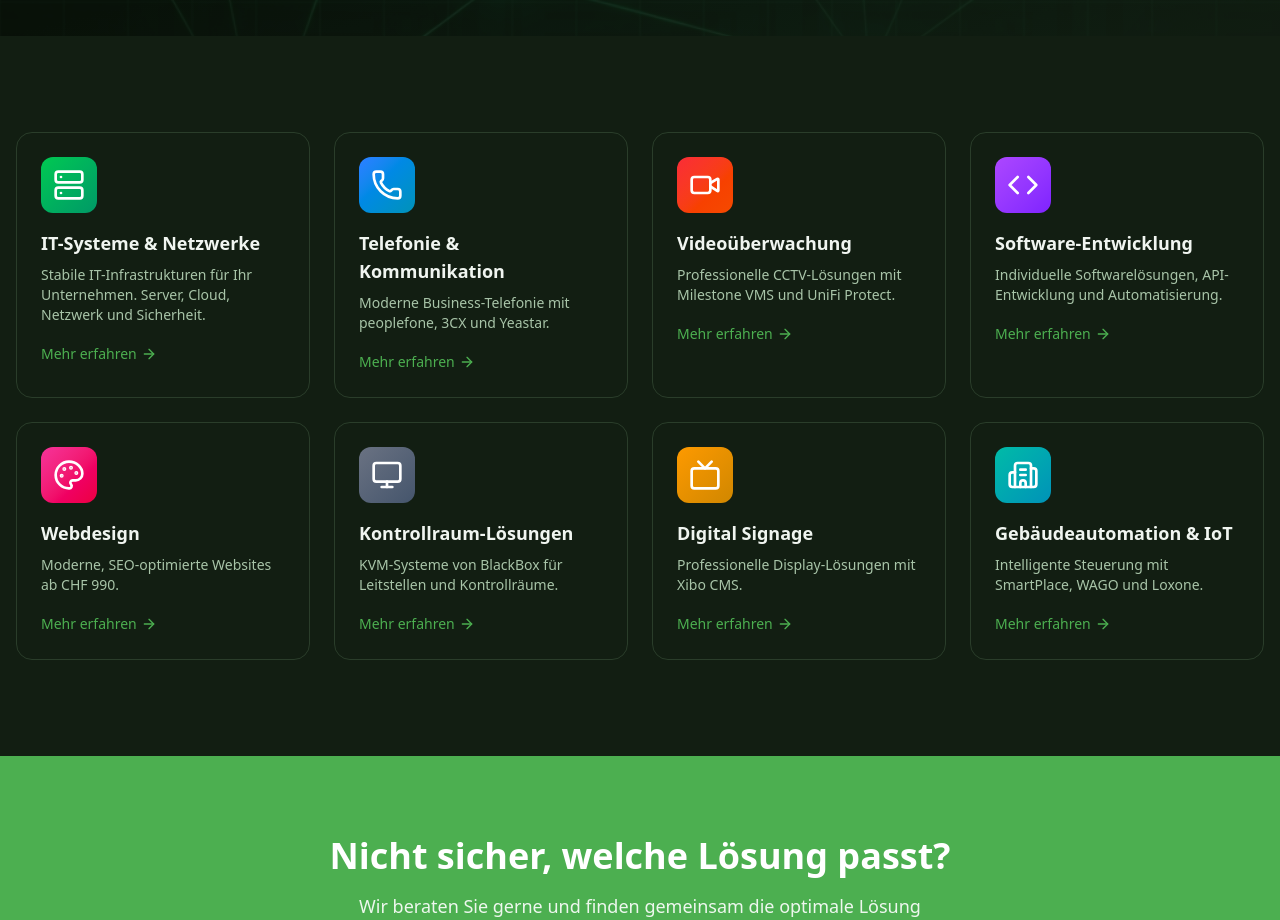
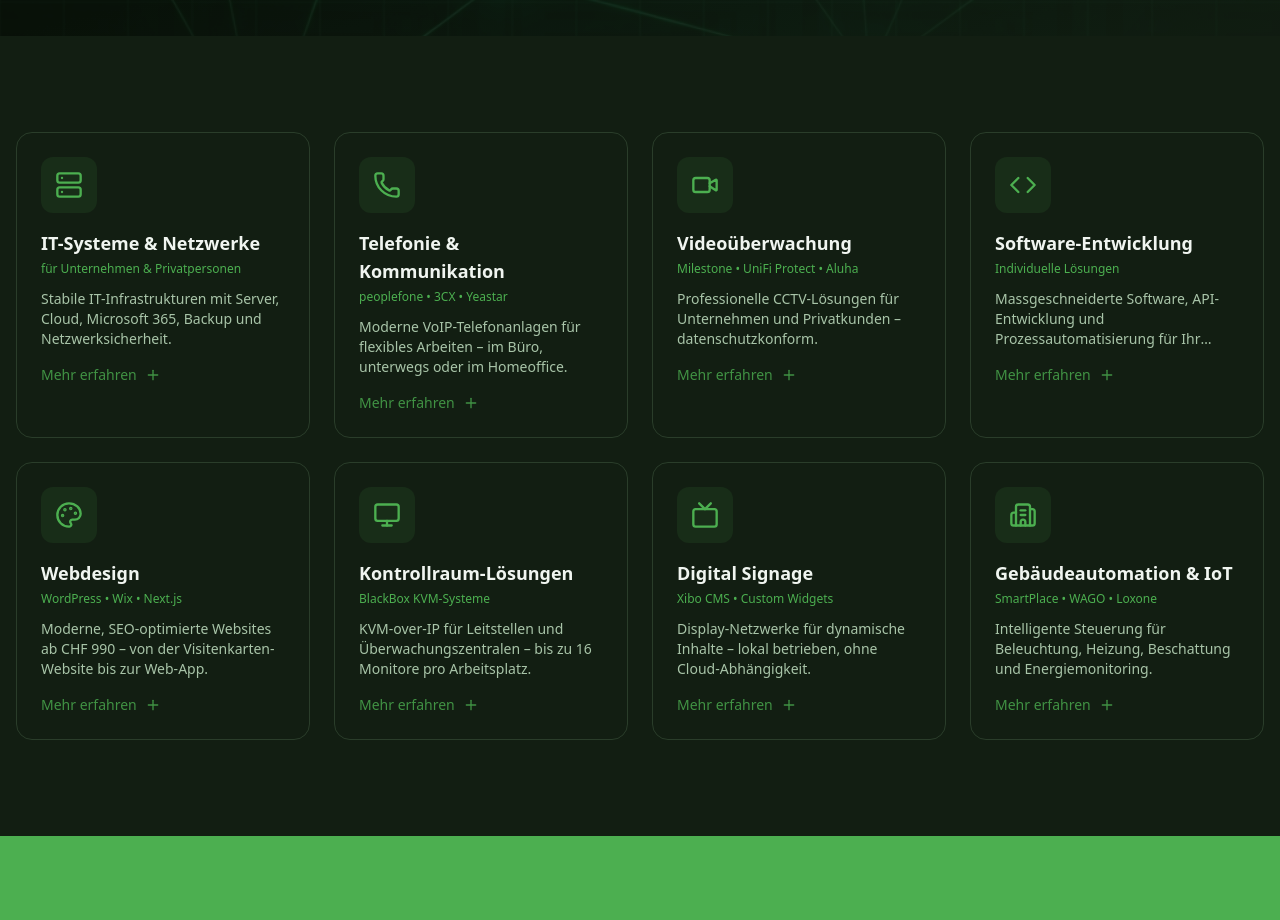
Before and after one commit to infraoneit/infraone-web, a Next.js app: page /leistungen in a window 1280 px wide. Shown: the part 420-1340 px from the top of the page. Built offline with nearby package versions, Linux system fonts and the light colour scheme.

Commit message:
feat: Footer, Impressum und Design Updates - Support Download, UID Korrektur, einheitliches Kachel-Design, CEO Bild mit Grayscale

```diff
--- a/src/app/(website)/impressum/page.tsx
+++ b/src/app/(website)/impressum/page.tsx
@@ -73,7 +73,7 @@ export default function ImpressumPage() {
 
                         <h3 className="text-lg font-semibold text-text-primary mt-6 mb-2">Mehrwertsteuer-Nummer</h3>
                         <p>
-                            CHE-XXX.XXX.XXX MWST
+                            CHE-288.114.187 MWST
                         </p>
 
                         <h3 className="text-lg font-semibold text-text-primary mt-6 mb-2">Haftungsausschluss</h3>
--- a/src/app/(website)/leistungen/page.tsx
+++ b/src/app/(website)/leistungen/page.tsx
@@ -1,7 +1,8 @@
 import { Metadata } from 'next';
 import Link from 'next/link';
 import Image from 'next/image';
-import { ArrowRight, Server, Phone, Video, Code, Palette, Monitor, Tv, Building2 } from 'lucide-react';
+import { motion } from 'framer-motion';
+import { ArrowRight, Server, Phone, Video, Code, Palette, Monitor, Tv, Building2, Plus } from 'lucide-react';
 import { AnimatedSection, StaggerContainer, StaggerItem } from '@/components/ui/AnimatedSection';
 
 import { generateServiceSchema } from '@/lib/seo/schema';
@@ -20,60 +21,60 @@ export const metadata: Metadata = {
 
 const services = [
     {
-        icon: <Server className="w-8 h-8" />,
+        icon: Server,
         title: 'IT-Systeme & Netzwerke',
-        description: 'Stabile IT-Infrastrukturen für Ihr Unternehmen. Server, Cloud, Netzwerk und Sicherheit.',
+        subtitle: 'für Unternehmen & Privatpersonen',
+        description: 'Stabile IT-Infrastrukturen mit Server, Cloud, Microsoft 365, Backup und Netzwerksicherheit.',
         href: '/it-netzwerke',
-        color: 'from-green-500 to-emerald-600',
     },
     {
-        icon: <Phone className="w-8 h-8" />,
+        icon: Phone,
         title: 'Telefonie & Kommunikation',
-        description: 'Moderne Business-Telefonie mit peoplefone, 3CX und Yeastar.',
+        subtitle: 'peoplefone • 3CX • Yeastar',
+        description: 'Moderne VoIP-Telefonanlagen für flexibles Arbeiten – im Büro, unterwegs oder im Homeoffice.',
         href: '/telefonie',
-        color: 'from-blue-500 to-cyan-600',
     },
     {
-        icon: <Video className="w-8 h-8" />,
+        icon: Video,
         title: 'Videoüberwachung',
-        description: 'Professionelle CCTV-Lösungen mit Milestone VMS und UniFi Protect.',
+        subtitle: 'Milestone • UniFi Protect • Aluha',
+        description: 'Professionelle CCTV-Lösungen für Unternehmen und Privatkunden – datenschutzkonform.',
         href: '/videoueberwachung',
-        color: 'from-red-500 to-orange-600',
     },
     {
-        icon: <Code className="w-8 h-8" />,
+        icon: Code,
         title: 'Software-Entwicklung',
-        description: 'Individuelle Softwarelösungen, API-Entwicklung und Automatisierung.',
+        subtitle: 'Individuelle Lösungen',
+        description: 'Massgeschneiderte Software, API-Entwicklung und Prozessautomatisierung für Ihr Unternehmen.',
         href: '/software-entwicklung',
-        color: 'from-purple-500 to-violet-600',
     },
     {
-        icon: <Palette className="w-8 h-8" />,
+        icon: Palette,
         title: 'Webdesign',
-        description: 'Moderne, SEO-optimierte Websites ab CHF 990.',
+        subtitle: 'WordPress • Wix • Next.js',
+        description: 'Moderne, SEO-optimierte Websites ab CHF 990 – von der Visitenkarten-Website bis zur Web-App.',
         href: '/webdesign',
-        color: 'from-pink-500 to-rose-600',
     },
     {
-        icon: <Monitor className="w-8 h-8" />,
+        icon: Monitor,
         title: 'Kontrollraum-Lösungen',
-        description: 'KVM-Systeme von BlackBox für Leitstellen und Kontrollräume.',
+        subtitle: 'BlackBox KVM-Systeme',
+        description: 'KVM-over-IP für Leitstellen und Überwachungszentralen – bis zu 16 Monitore pro Arbeitsplatz.',
         href: '/kontrollraum',
-        color: 'from-gray-500 to-slate-600',
     },
     {
-        icon: <Tv className="w-8 h-8" />,
+        icon: Tv,
         title: 'Digital Signage',
-        description: 'Professionelle Display-Lösungen mit Xibo CMS.',
+        subtitle: 'Xibo CMS • Custom Widgets',
+        description: 'Display-Netzwerke für dynamische Inhalte – lokal betrieben, ohne Cloud-Abhängigkeit.',
         href: '/digital-signage',
-        color: 'from-amber-500 to-yellow-600',
     },
     {
-        icon: <Building2 className="w-8 h-8" />,
+        icon: Building2,
         title: 'Gebäudeautomation & IoT',
-        description: 'Intelligente Steuerung mit SmartPlace, WAGO und Loxone.',
+        subtitle: 'SmartPlace • WAGO • Loxone',
+        description: 'Intelligente Steuerung für Beleuchtung, Heizung, Beschattung und Energiemonitoring.',
         href: '/gebaeudeautomation',
-        color: 'from-teal-500 to-cyan-600',
     },
 ];
 
@@ -114,22 +115,41 @@ export default function LeistungenPage() {
                     <StaggerContainer className="grid md:grid-cols-2 lg:grid-cols-4 gap-6" staggerDelay={0.08}>
                         {services.map((service, index) => (
                             <StaggerItem key={index}>
-                                <Link href={service.href} className="block h-full">
-                                    <div className="group h-full p-6 rounded-2xl bg-card border border-border hover:border-primary hover:shadow-xl transition-all duration-150">
-                                        <div className={`w-14 h-14 rounded-xl bg-gradient-to-br ${service.color} text-white flex items-center justify-center mb-4 group-hover:scale-110 transition-transform`}>
-                                            {service.icon}
+                                <Link href={service.href} className="block h-full group">
+                                    <motion.div
+                                        whileHover={{ y: -8, scale: 1.02 }}
+                                        transition={{ type: 'spring', stiffness: 400, damping: 25 }}
+                                        className="h-full p-6 rounded-2xl bg-card border border-border hover:border-primary/50 hover:shadow-2xl hover:shadow-primary/10 transition-all duration-150 relative overflow-hidden"
+                                    >
+                                        {/* Accent Line at Top */}
+                                        <div className="absolute top-0 left-0 right-0 h-1 bg-primary opacity-0 group-hover:opacity-100 transition-opacity" />
+
+                                        {/* Icon */}
+                                        <div className="w-14 h-14 rounded-xl bg-primary/10 text-primary flex items-center justify-center mb-4 group-hover:bg-primary group-hover:text-white transition-colors">
+                                            <service.icon className="w-7 h-7" />
                                         </div>
-                                        <h2 className="text-lg font-bold text-text-primary mb-2 group-hover:text-primary transition-colors">
+
+                                        {/* Title */}
+                                        <h2 className="text-lg font-bold text-text-primary mb-1 group-hover:text-primary transition-colors">
                                             {service.title}
                                         </h2>
-                                        <p className="text-sm text-text-secondary mb-4">
+
+                                        {/* Subtitle */}
+                                        <p className="text-xs font-medium text-primary mb-3">
+                                            {service.subtitle}
+                                        </p>
+
+                                        {/* Description */}
+                                        <p className="text-sm text-text-secondary mb-4 line-clamp-3">
                                             {service.description}
                                         </p>
-                                        <span className="inline-flex items-center gap-1 text-sm font-medium text-primary">
-                                            Mehr erfahren
-                                            <ArrowRight className="w-4 h-4 group-hover:translate-x-1 transition-transform" />
-                                        </span>
-                                    </div>
+
+                                        {/* CTA Link */}
+                                        <div className="flex items-center gap-2 text-sm font-medium text-primary opacity-80 group-hover:opacity-100 transition-opacity">
+                                            <span>Mehr erfahren</span>
+                                            <Plus className="w-4 h-4 group-hover:rotate-90 transition-transform duration-150" />
+                                        </div>
+                                    </motion.div>
                                 </Link>
                             </StaggerItem>
                         ))}
--- a/src/components/layout/Footer.tsx
+++ b/src/components/layout/Footer.tsx
@@ -215,9 +215,8 @@ export function Footer() {
                     <div>
                         <h3 className="text-lg font-bold text-text-primary mb-4">Support</h3>
                         <a
-                            href="https://www.teamviewer.com/de/solutions/use-cases/quicksupport/"
-                            target="_blank"
-                            rel="noopener noreferrer"
+                            href="/downloads/heroSection/infraone-support-tool.zip"
+                            download
                             className="inline-flex items-center gap-2 px-4 py-2 bg-primary text-white rounded-lg hover:bg-primary-hover transition-colors text-sm font-medium mb-6"
                         >
                             Support Anfordern
```
Also changed, not shown: src/app/(website)/unternehmen/page.tsx (+9 -9 lines), 1 other file (tests, documents, lock files or other folders).
